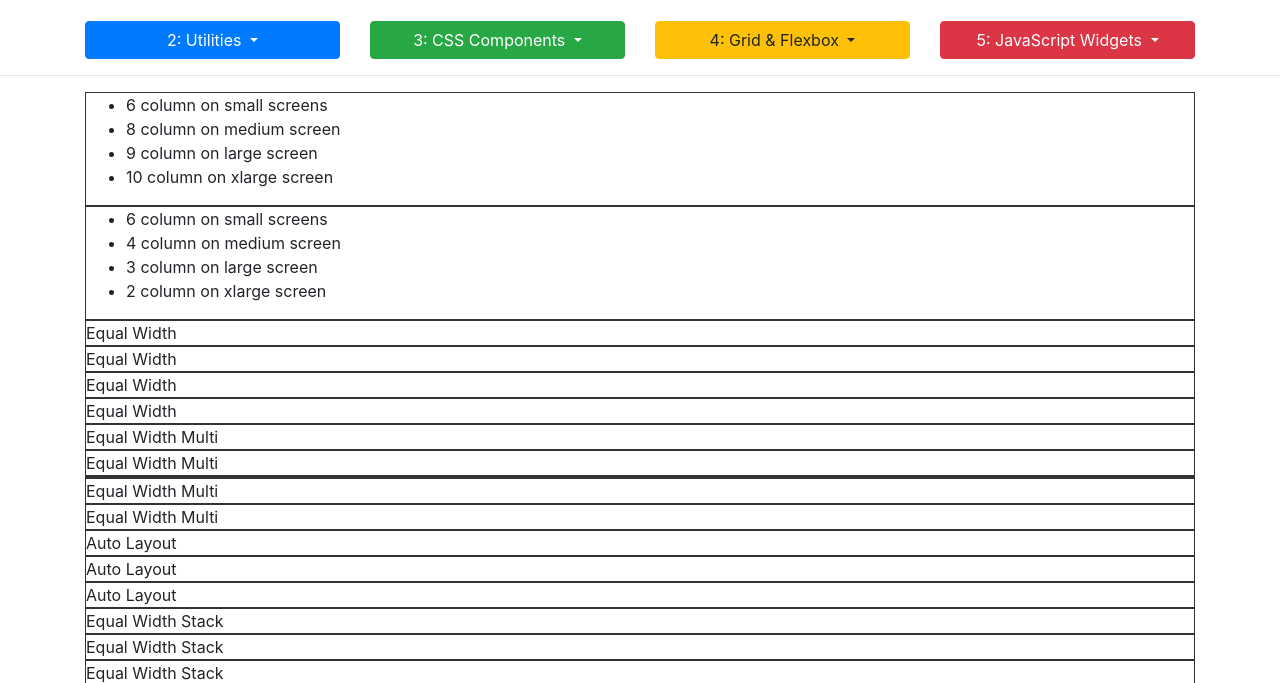
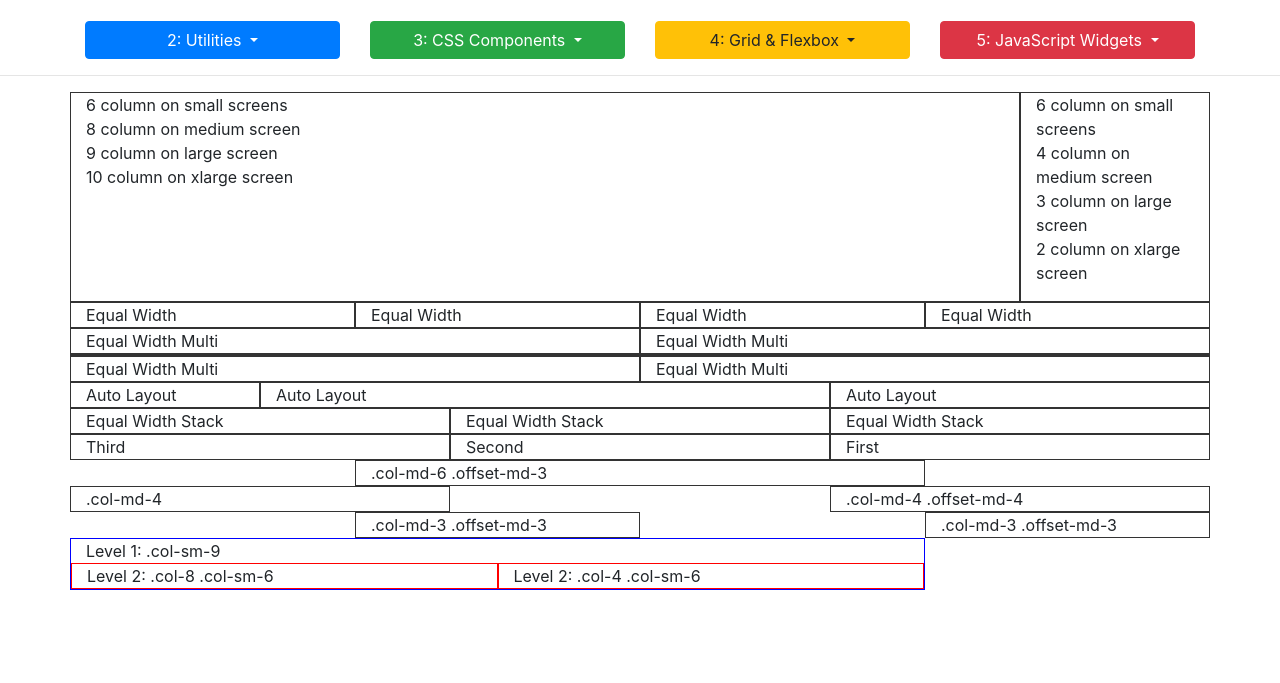
Before and after one commit to DraciVik/Bootstrap4-projects, a website: page Project1/bootstrap_sandbox_starter/4_2_grid_system.html in a window 1280 px wide. Shown: the part 113-796 px from the top of the page. Drawn offline with nearby package versions, Linux system fonts and the light colour scheme.

Commit message:
Added solutions for the grid system

```diff
--- a/Project1/bootstrap_sandbox_starter/4_2_grid_system.html
+++ b/Project1/bootstrap_sandbox_starter/4_2_grid_system.html
@@ -88,17 +88,17 @@
     <!--####################START HERE####################-->
 
     <!-- RESPONSIVE GRID -->
-    <div>
-      <div style="border:1px solid #333">
-        <ul>
+    <div class="row">
+      <div class="col-sm-6 col-md-8 col-lg-9 col-xl-10" style="border:1px solid #333">
+        <ul class="list-unstyled">
           <li>6 column on small screens</li>
           <li>8 column on medium screen</li>
           <li>9 column on large screen</li>
           <li>10 column on xlarge screen</li>
         </ul>
       </div>
-      <div style="border:1px solid #333">
-        <ul>
+      <div class="col-sm-6 col-md-4 col-lg-3 col-xl-2" style="border:1px solid #333">
+        <ul class="list-unstyled">
           <li>6 column on small screens</li>
           <li>4 column on medium screen</li>
           <li>3 column on large screen</li>
@@ -108,75 +108,75 @@
     </div>
 
     <!-- EQUAL WIDTH -->
-    <div>
-      <div style="border:1px solid #333">Equal Width</div>
-      <div style="border:1px solid #333">Equal Width</div>
-      <div style="border:1px solid #333">Equal Width</div>
-      <div style="border:1px solid #333">Equal Width</div>
+    <div class="row">
+      <div class="col" style="border:1px solid #333">Equal Width</div>
+      <div class="col" style="border:1px solid #333">Equal Width</div>
+      <div class="col" style="border:1px solid #333">Equal Width</div>
+      <div class="col" style="border:1px solid #333">Equal Width</div>
     </div>
 
     <!-- EQUAL WIDTH MULTI ROW -->
-    <div>
-      <div style="border:1px solid #333">Equal Width Multi</div>
-      <div style="border:1px solid #333">Equal Width Multi</div>
-      <div style="border:1px solid #333"></div>
-      <div style="border:1px solid #333">Equal Width Multi</div>
-      <div style="border:1px solid #333">Equal Width Multi</div>
+    <div class="row">
+      <div class="col" style="border:1px solid #333">Equal Width Multi</div>
+      <div class="col" style="border:1px solid #333">Equal Width Multi</div>
+      <div class="w-100" style="border:1px solid #333"></div>
+      <div class="col" style="border:1px solid #333">Equal Width Multi</div>
+      <div class="col" style="border:1px solid #333">Equal Width Multi</div>
     </div>
 
     <!-- AUTO LAYOUT -->
-    <div>
-      <div style="border:1px solid #333">Auto Layout</div>
-      <div style="border:1px solid #333">Auto Layout</div>
-      <div style="border:1px solid #333">Auto Layout</div>
+    <div class="row">
+      <div class="col" style="border:1px solid #333">Auto Layout</div>
+      <div class="col-6" style="border:1px solid #333">Auto Layout</div>
+      <div class="col-4" style="border:1px solid #333">Auto Layout</div>
     </div>
 
     <!-- EQUAL WIDTH STACKED -->
-    <div>
-      <div style="border:1px solid #333">Equal Width Stack</div>
-      <div style="border:1px solid #333">Equal Width Stack</div>
-      <div style="border:1px solid #333">Equal Width Stack</div>
+    <div class="row">
+      <div class="col-sm" style="border:1px solid #333">Equal Width Stack</div>
+      <div class="col-sm" style="border:1px solid #333">Equal Width Stack</div>
+      <div class="col-sm" style="border:1px solid #333">Equal Width Stack</div>
     </div>
 
     <!-- ORDERING -->
-    <div>
-      <div style="border:1px solid #333">
+    <div class="row">
+      <div class="col order-3" style="border:1px solid #333">
         First
       </div>
-      <div style="border:1px solid #333">
+      <div class="col order-2" style="border:1px solid #333">
         Second
       </div>
-      <div style="border:1px solid #333">
+      <div class="col order-1" style="border:1px solid #333">
         Third
       </div>
     </div>
 
     <!-- OFFSETTING -->
-    <div>
+    <div class="row">
       <!-- 6 column div offset by 3 -->
-      <div style="border:1px solid #333">.col-md-6 .offset-md-3</div>
+      <div class="col-md-6 offset-3" style="border:1px solid #333">.col-md-6 .offset-md-3</div>
     </div>
-    <div>
+    <div class="row">
       <!-- 2 4 column divs, the second offset by 4 -->
-      <div style="border:1px solid #333">.col-md-4</div>
-      <div style="border:1px solid #333">.col-md-4 .offset-md-4</div>
+      <div class="col-md-4" style="border:1px solid #333">.col-md-4</div>
+      <div class="col-md-4 offset-4" style="border:1px solid #333">.col-md-4 .offset-md-4</div>
     </div>
 
-    <div>
+    <div class="row">
       <!-- 2 3 column divs, both offset by 3 -->
-      <div style="border:1px solid #333">.col-md-3 .offset-md-3</div>
-      <div style="border:1px solid #333">.col-md-3 .offset-md-3</div>
+      <div class="col-md-3 offset-3" style="border:1px solid #333">.col-md-3 .offset-md-3</div>
+      <div class="col-md-3 offset-3" style="border:1px solid #333">.col-md-3 .offset-md-3</div>
     </div>
 
     <!-- NESTING -->
-    <div>
-      <div style="border:1px solid blue">
+    <div class="row">
+      <div class="col-sm-9" style="border:1px solid blue">
         Level 1: .col-sm-9
-        <div>
-          <div style="border:1px solid red">
+        <div class="row">
+          <div class="col-8 col-sm-6" style="border:1px solid red">
             Level 2: .col-8 .col-sm-6
           </div>
-          <div style="border:1px solid red">
+          <div class="col-4 col-sm-6" style="border:1px solid red">
             Level 2: .col-4 .col-sm-6
           </div>
         </div>
```
Also changed, not shown: Project1/bootstrap_sandbox_starter/3_11_jumbotron.html (+1 -1 lines).
